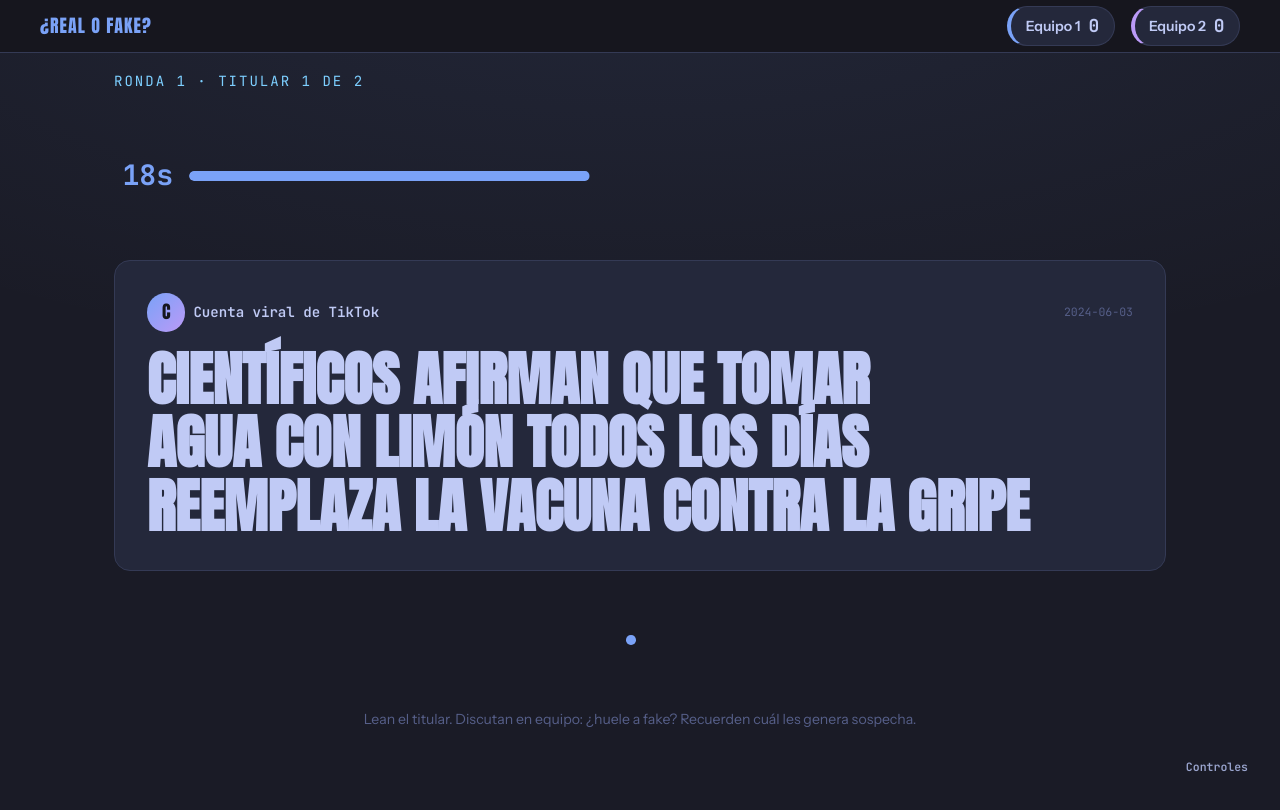
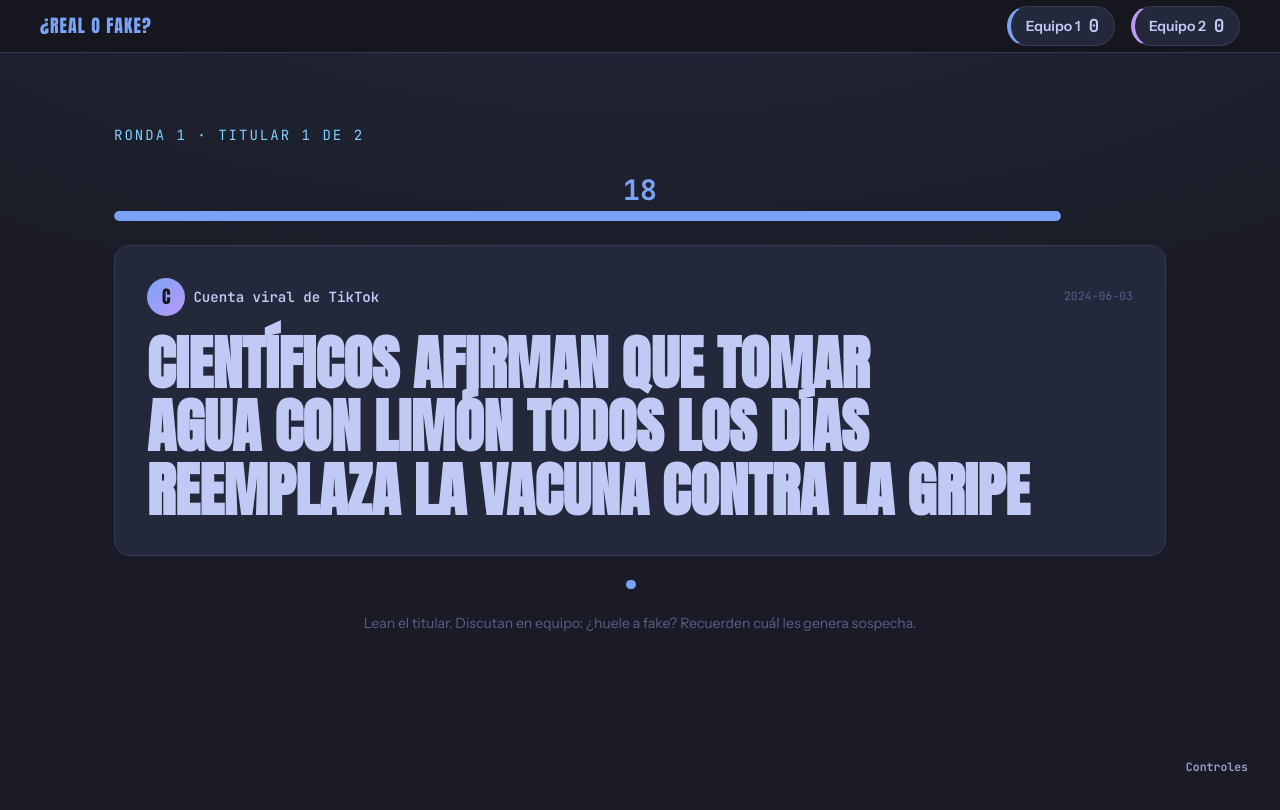
Before and after one commit to TomyVarasOviedo/medios-juego, a React (Vite) app: page / in a window 1280 px wide. Both pictures are taken after a click on the button "Comenzar juego". Shown: the top 810 px of the page. Built offline with nearby package versions, Linux system fonts and the light colour scheme.

Commit message:
add: propagacion de urgencia

```diff
--- a/src/components/PantallaExhibicion.jsx
+++ b/src/components/PantallaExhibicion.jsx
@@ -1,3 +1,4 @@
+import { useCallback, useState } from "react";
 import TarjetaTitular from "./TarjetaTitular";
 import Temporizador from "./Temporizador";
 import { TIEMPO_POR_TITULAR_SEGUNDOS } from "../config";
@@ -5,6 +6,8 @@ import { TIEMPO_POR_TITULAR_SEGUNDOS } from "../config";
 export default function PantallaExhibicion({ estado, avanzarExhibicion }) {
   const { titularesRonda, indiceExhibicion, rondaActual } = estado;
   const noticia = titularesRonda[indiceExhibicion];
+  const [urgente, setUrgente] = useState(false);
+  const manejarUrgencia = useCallback((v)=> setUrgente(v), []);
 
   return (
     <main className="exhibicion">
@@ -15,9 +18,10 @@ export default function PantallaExhibicion({ estado, avanzarExhibicion }) {
           key={`${rondaActual}-${indiceExhibicion}`}
           segundosTotales={TIEMPO_POR_TITULAR_SEGUNDOS}
           alFinalizar={avanzarExhibicion}
+          onUrgencia={manejarUrgencia}
         />
 
-      <TarjetaTitular key={noticia.id + "-" + indiceExhibicion} noticia={noticia} />
+      <TarjetaTitular key={noticia.id + "-" + indiceExhibicion} noticia={noticia} urgente={urgente} />
 
       <div className="exhibicion__pie">
         <div className="exhibicion__puntos">
--- a/src/components/TarjetaTitular.jsx
+++ b/src/components/TarjetaTitular.jsx
@@ -1,8 +1,8 @@
-export default function TarjetaTitular({ noticia, pie }) {
+export default function TarjetaTitular({ noticia, pie, urgente }) {
   const inicial = noticia.fuente.charAt(0).toUpperCase();
 
   return (
-    <article className="tarjeta">
+    <article className={`tarjeta ${urgente ? "tarjeta--urgente": ""}`}>
       <header className="tarjeta__cabecera">
         <span className="tarjeta__avatar" aria-hidden="true">{inicial}</span>
         <div className="tarjeta__meta">
@@ -10,7 +10,7 @@ export default function TarjetaTitular({ noticia, pie }) {
         </div>
         <time className="tarjeta__fecha">{noticia.fecha}</time>
       </header>
-      <h2 className="tarjeta__titular">{noticia.titular}</h2>
+      <h2 className={`tarjeta__titular ${urgente? "tarjeta-titular--urgente":""}`}>{noticia.titular}</h2>
       {pie}
     </article>
   );
--- a/src/components/Temporizador.jsx
+++ b/src/components/Temporizador.jsx
@@ -1,6 +1,6 @@
 import { useEffect, useRef, useState } from "react";
 
-export default function Temporizador({ segundosTotales, alFinalizar }) {
+export default function Temporizador({ segundosTotales, alFinalizar, onUrgencia }) {
   const [restante, setRestante] = useState(segundosTotales);
   const finalizoRef = useRef(false);
 
@@ -16,18 +16,23 @@ export default function Temporizador({ segundosTotales, alFinalizar }) {
     return () => clearTimeout(id);
   }, [restante, alFinalizar]);
 
-  const urgente = restante <= 10;
+  const urgente = restante <= 5;
   const progreso = restante / segundosTotales;
+
+  useEffect(()=>{
+    onUrgencia?.(urgente)
+  }, [urgente, onUrgencia]);
 
   return (
     <div className={`temporizador ${urgente ? "temporizador--urgente" : ""}`}>
-      <span className="temporizador__numero" aria-live="off">{restante}s</span>
+      <span className="temporizador__numero" aria-live="off">{restante}</span>
       <div className="temporizador__barra" role="timer" aria-label={`${restante} segundos restantes`}>
         <div
           className="temporizador__llenado"
           style={{ transform: `scaleX(${progreso})`, backgroundColor: urgente ? "var(--color-rojo)" : "var(--color-acento)" }}
         />
       </div>
+
     </div>
   );
 }
--- a/src/styles/app.css
+++ b/src/styles/app.css
@@ -47,7 +47,7 @@ main {
   padding: calc(var(--espacio-5)*0.45) var(--espacio-4) calc(var(--espacio-5) + 72px);
   display: flex;
   flex-direction: column;
-  gap: var(--espacio-6);
+  gap: var(--espacio-4);
 }
 
 /* ============ Botones ============ */
@@ -249,7 +249,23 @@ main {
   flex-direction: column;
   gap: var(--espacio-3);
 }
-
+.tarjeta--urgente{
+  box-shadow: 0 0 20px 4px var(--color-rojo);
+  border-color: var(--color-rojo);
+  transition: 0.6s ease-in all;
+  animation: pulso-urgente 0.8s ease-in-out infinite;
+}
+@keyframes pulso-urgente {
+  0%{
+    box-shadow: 0 0 0px 0px var(--color-rojo);
+  }
+  50%{
+    box-shadow: 0 0 10px 4px var(--color-rojo);
+  }
+  100%{
+    box-shadow: 0 0 0px 0px var(--color-rojo);
+  }
+}
 .tarjeta__cabecera {
   display: flex;
   align-items: center;
@@ -293,6 +309,10 @@ main {
   line-height: 1.08;
   text-wrap: balance;
   color: var(--color-texto);
+}
+.tarjeta-titular--urgente{
+   color: #f5c7c7;
+   transition: 1s ease  color;
 }
 
 .exhibicion .tarjeta__titular {
@@ -343,10 +363,11 @@ main {
 }
 
 .temporizador {
-  display: flex;
+  display: block;
+  text-align: center;
   align-items: center;
   gap: var(--espacio-3);
-  width: min(520px, 100%);
+  width: max(95%) min(520px, 100%);
 }
 
 .temporizador__numero {
@@ -375,6 +396,7 @@ main {
   height: 100%;
   transform-origin: left;
   border-radius: inherit;
+  transition: 0.5s ease-in-out all;
 }
 
 @keyframes pulso {
```
